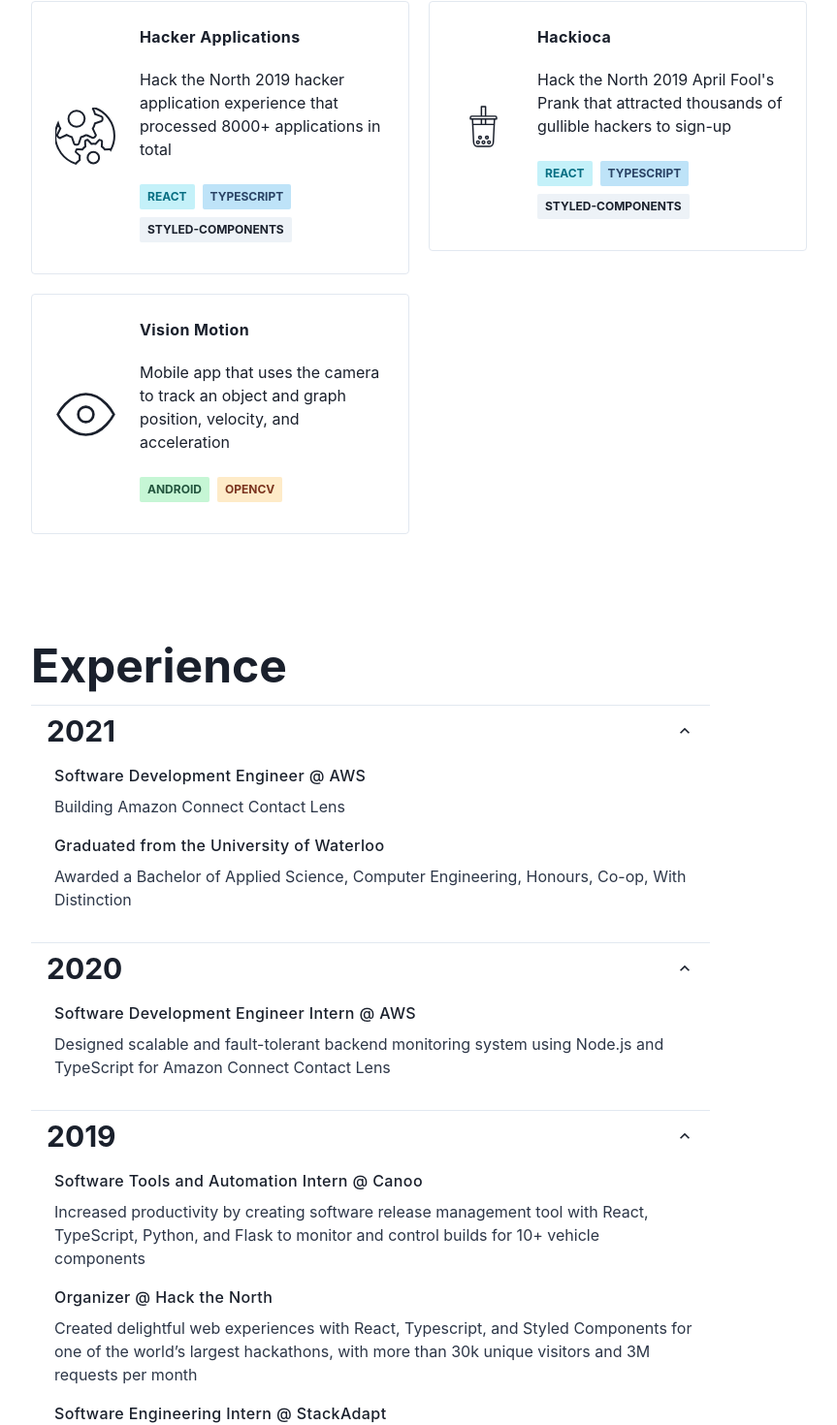
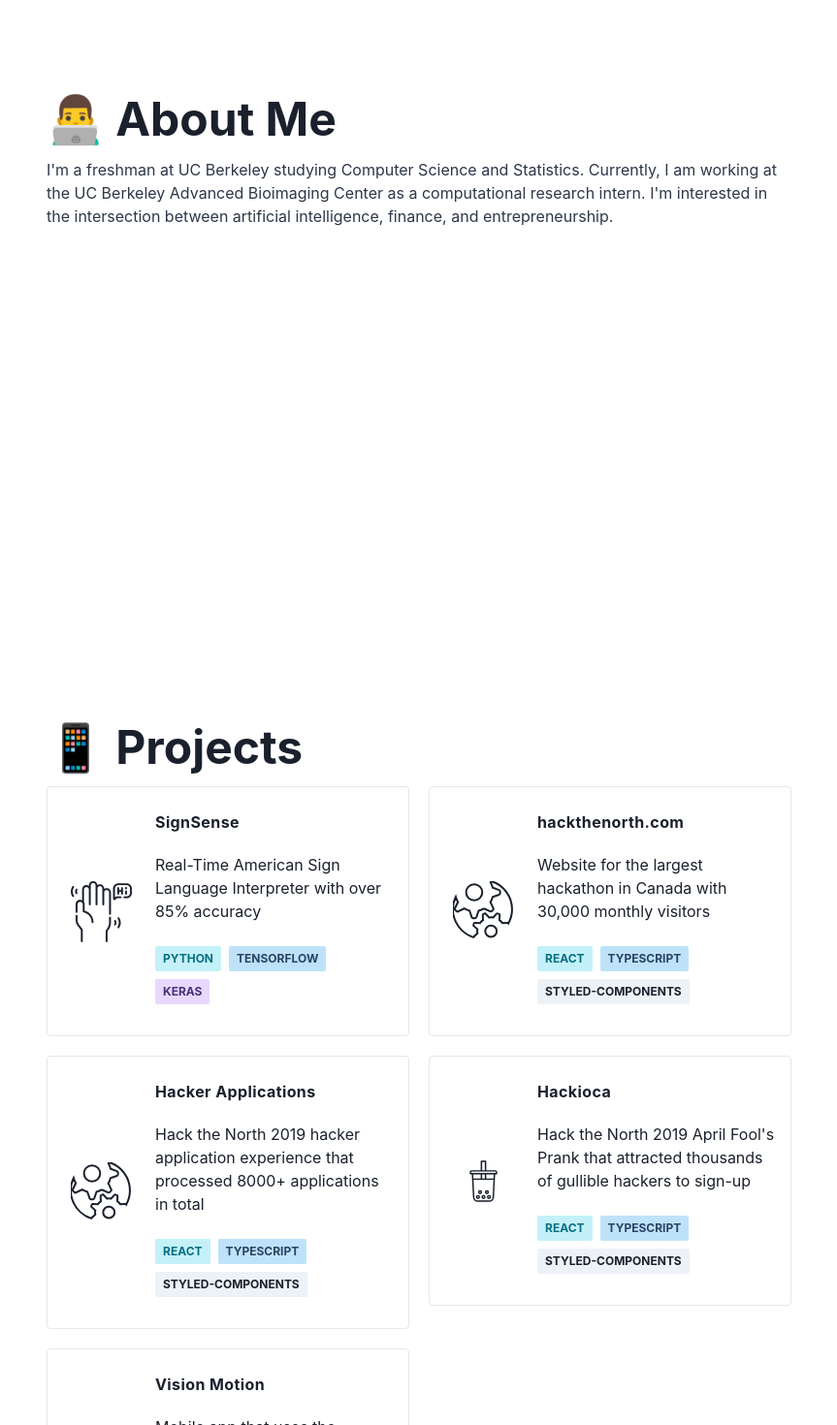
Before and after one commit to zpx01/personal-website, a React (Create React App) app: page / in a window 1280 px wide. Shown: the part 1033-2503 px from the top of the page at 97% size, without its empty margins (208-1071 px from the left). Built offline with nearby package versions, Linux system fonts and the light colour scheme.

Commit message:
major ui update

```diff
--- a/src/App.js
+++ b/src/App.js
@@ -8,7 +8,7 @@
     <>
       <ChakraProvider>
         <Navbar />
-          <Main />
+        <Main />
       </ChakraProvider>
     </>
   );
--- a/src/components/Contact.js
+++ b/src/components/Contact.js
@@ -6,7 +6,7 @@
   Flex,
   Center,
 } from "@chakra-ui/react";
-import { GithubIcon, LinkedInIcon, MailIcon } from "./CustomIcons";
+import { GithubIcon, LinkedInIcon, MailIcon, MediumIcon } from "./CustomIcons";
 
 const SOCIAL_LINKS = [
   {
@@ -20,6 +20,12 @@
     icon: LinkedInIcon,
     href: "https://www.linkedin.com/in/zeeshan-patel/",
     title: "LinkedIn",
+  },
+  {
+    aria: "Medium",
+    icon: MediumIcon,
+    href: "https://zpx01.medium.com/",
+    title: "Medium",
   },
   {
     aria: "email",
@@ -48,13 +54,9 @@
       <Flex
         flexDirection="column"
         justifyContent="flex-start"
-        alignItems="flex-start"
+        alignItems="center"
         maxWidth="700px"
       >
-        {/* <Center>
-          <Text>Feel free to reach out and I will get back to you ASAP!</Text>
-        </Center>
-        <br /> */}
         <Center>
             {SOCIAL_LINKS.map(getIcon)}
         </Center>
--- a/src/components/CustomIcons.js
+++ b/src/components/CustomIcons.js
@@ -1,5 +1,6 @@
 import { Icon } from "@chakra-ui/icons";
 import { FiGithub, FiLinkedin, FiMail } from "react-icons/fi";
+import { FaMediumM } from "react-icons/fa";
 import { IconContext } from "react-icons";
 
 export const BBTIcon = (props) => (
@@ -130,6 +131,14 @@
   </IconContext.Provider>
 );
 
+export const MediumIcon = (props) => (
+  <IconContext.Provider value={{ size: "1.5em" }}>
+    <div>
+      <FaMediumM />
+    </div>
+  </IconContext.Provider>
+);
+
 export const YoutubeIcon = (props) => (
   <Icon {...props}>
     <g
--- a/src/components/Main.js
+++ b/src/components/Main.js
@@ -15,11 +15,37 @@
 import Experience from "./Experience";
 import Contact from "./Contact";
 import Education from "./Education";
+import "./animate.css";
 const Section = styled(Flex)`
-  flex-direction: column;
-  justify-content: flex-start;
+  display: flex;
+  align-items: center;
+  justify-content: center;
+  padding-left: 1rem;
+  padding-right: 1rem;
+  padding-top: 20rem;
+  padding-bottom: 20rem;
+  // max-width: 75rem;
+`;
+
+const ProjectSection = styled(Flex)`
+  display: flex;
   align-items: flex-start;
-  max-width: 800px;
+  justify-content: center;
+  padding-left: 1rem;
+  padding-right: 1rem;
+  padding-top: 11rem;
+  padding-bottom: 20rem;
+  // max-width: 75rem;
+`;
+const EduSection = styled(Flex)`
+  display: flex;
+  align-items: flex-start;
+  justify-content: center;
+  padding-left: 1rem;
+  padding-right: 1rem;
+  padding-top: 11rem;
+  padding-bottom: 25rem;
+  // max-width: 75rem;
 `;
 
 const SectionHeading = ({ children }) => (
@@ -33,18 +59,16 @@
 
   return (
     <>
+      <div id="home">
+        <></>
+      </div>
       <PageWrapper>
         <Stack
           as="main"
-          spacing={8}
           justifyContent="center"
-          alignItems="flex-start"
-          m="0 auto 4rem auto"
+          alignItems="center"
           maxWidth="800px"
         >
-          <div id="home"><br /></div>
-          <br />
-          <br />
           <Section>
             <Fade in>
               <Typing startDelay={200}>
@@ -54,59 +78,46 @@
               </Typing>
             </Fade>
           </Section>
-          <br />
-          <div id="about">
-            <br />
-          </div>
-          <br />
+          <div id="about" />
           <Section>
             <Fade in>
-              <SectionHeading>About Me</SectionHeading>
+              <SectionHeading>👨‍💻 About Me</SectionHeading>
               <Text color={secondaryTextColor[colorMode]}>
-                A freshman at UC Berkeley studying Computer Science and
-                Statistics currently working at the Advanced Bioimaging Center
-                as a computational research intern. I like hiking, debate, and
-                traveling.
+                I'm a freshman at UC Berkeley studying Computer Science and
+                Statistics. Currently, I am working at the UC Berkeley Advanced
+                Bioimaging Center as a computational research intern. I'm interested
+                in the intersection between artificial intelligence, finance, and
+                entrepreneurship.
               </Text>
             </Fade>
           </Section>
-          <div id="projects">
-            <br />
-          </div>
-          <br />
+          <div id="projects"></div>
+          <ProjectSection>
+            <Fade in>
+              <SectionHeading>📱 Projects</SectionHeading>
+              <Projects />
+            </Fade>
+          </ProjectSection>
+          <div id="experience"></div>
+          <ProjectSection>
+            <Fade in>
+              <SectionHeading>💻 Experience</SectionHeading>
+              <Experience />
+            </Fade>
+          </ProjectSection>
+          <div id="education"></div>
+          <EduSection>
+            <Fade in>
+              <SectionHeading>📚 Education</SectionHeading>
+              <Education />
+            </Fade>
+          </EduSection>
+          <div id="contact"></div>
           <Section>
             <Fade in>
-              <SectionHeading>Projects</SectionHeading>
-              <Projects />
-            </Fade>
-          </Section>
-          <div id="experience">
-            <br />
-          </div>
-          <br />
-          <Section>
-            <Fade in>
-              <SectionHeading>Experience</SectionHeading>
-              <Experience />
-            </Fade>
-          </Section>
-          <div id="education">
-            <br />
-          </div>
-          <br />
-          <Section>
-            <Fade in>
-              <SectionHeading>Education</SectionHeading>
-              <Education />
-            </Fade>
-          </Section>
-          <div id="contact">
-            <br />
-          </div>
-          <br />
-          <Section>
-            <Fade in>
-              <SectionHeading>Contact</SectionHeading>
+              <SectionHeading>
+                <span class="wave">👋</span>  Contact
+              </SectionHeading>
               <br />
               <Contact />
             </Fade>
--- a/src/components/PageWrapper.js
+++ b/src/components/PageWrapper.js
@@ -6,9 +6,6 @@
 export const PageWrapper = ({ children }) => {
   return (
     <>
-    <br />
-    <br />
-    <br />
       <Flex
         as="main"
         justifyContent="center"
--- /dev/null
+++ b/src/components/animate.css
@@ -0,0 +1,55 @@
+.wave {
+  animation-name: wave-animation; /* Refers to the name of your @keyframes element below */
+  animation-duration: 2.5s; /* Change to speed up or slow down */
+  animation-iteration-count: infinite; /* Never stop waving :) */
+  transform-origin: 70% 70%; /* Pivot around the bottom-left palm */
+  display: inline-block;
+}
+
+@keyframes wave-animation {
+  0% {
+    transform: rotate(0deg);
+  }
+  10% {
+    transform: rotate(14deg);
+  } /* The following five values can be played with to make the waving more or less extreme */
+  20% {
+    transform: rotate(-8deg);
+  }
+  30% {
+    transform: rotate(14deg);
+  }
+  40% {
+    transform: rotate(-4deg);
+  }
+  50% {
+    transform: rotate(10deg);
+  }
+  60% {
+    transform: rotate(0deg);
+  } /* Reset for the last half to pause */
+  100% {
+    transform: rotate(0deg);
+  }
+}
+
+.floating {
+  animation-name: floating;
+  animation-duration: 3s;
+  animation-iteration-count: infinite;
+  animation-timing-function: ease-in-out;
+  margin-left: 30px;
+  margin-top: 5px;
+}
+
+@keyframes floating {
+  0% {
+    transform: translate(0, 0px);
+  }
+  50% {
+    transform: translate(0, 15px);
+  }
+  100% {
+    transform: translate(0, -0px);
+  }
+}
```
